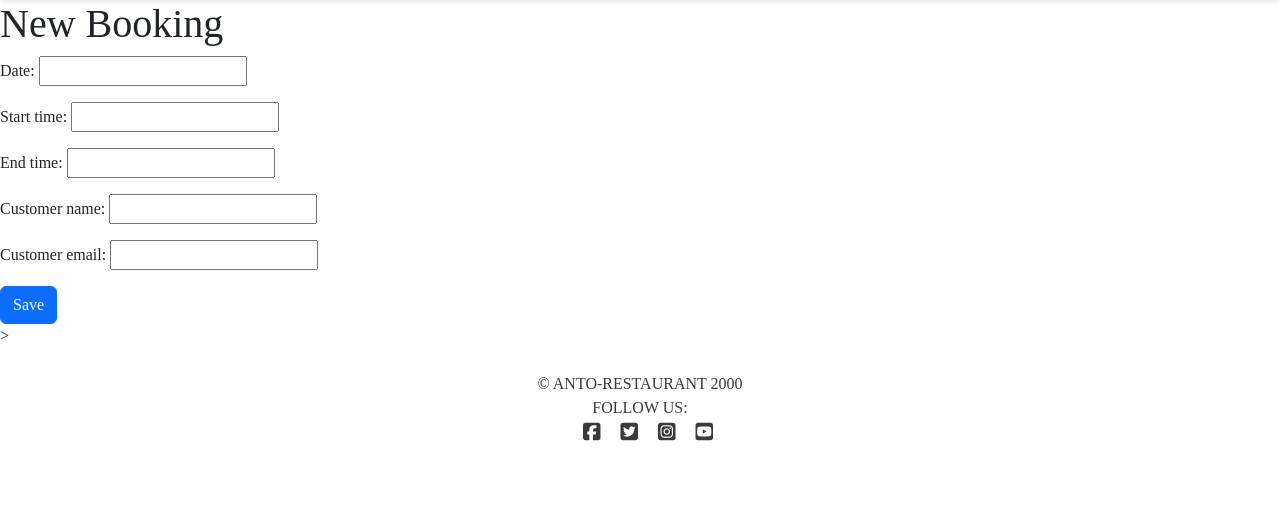
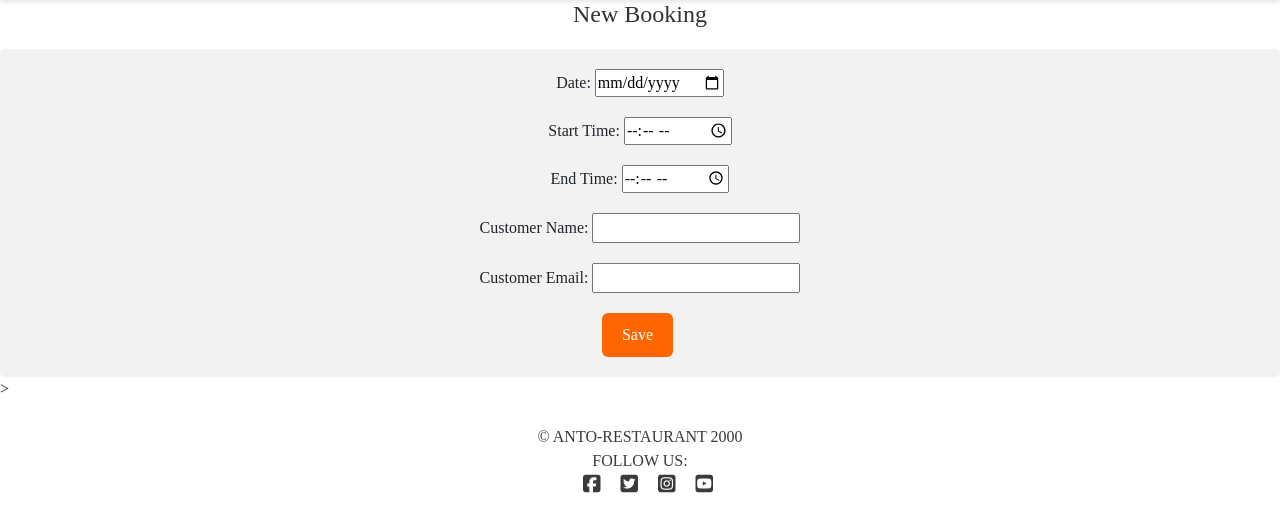
Before and after one commit to Anthonyrajlucas/django-anto-restaurant-booking-system, a Django app: page /booking/bookings/new/ in a window 1280 px wide. Shown: the part 62-594 px from the top of the page. Run offline with Django 3.2, Linux system fonts and the light colour scheme; a user stored in the database is signed in; some libraries are stand-ins or nearby versions.

Commit message:
added form details

```diff
--- a/booking/forms.py
+++ b/booking/forms.py
@@ -1,9 +1,20 @@
 from django import forms
 from .models import Booking
-
 
 
 class BookingForm(forms.ModelForm):
     class Meta:
         model = Booking
         fields = ['date', 'start_time', 'end_time', 'customer_name', 'customer_email']
+
+        date = forms.DateField(help_text="Date must be a future date")
+        widgets = {"date": forms.widgets.DateInput(attrs={"type": "date"}),
+                   'start_time': forms.TimeInput(attrs={'type': 'time'}),
+                   'end_time': forms.TimeInput(attrs={'type': 'time'})}
+        labels = {
+            "customer_name": "Customer Name",
+            "customer_email": "Customer Email",
+            "booking_date": "Date",
+            "start_time": "Start Time",
+            "end_time": "End Time",
+        }
--- a/booking/templates/booking_form.html
+++ b/booking/templates/booking_form.html
@@ -2,9 +2,9 @@
 {% load static %}
 
 {% block content %}
-    <h1>{{ form.instance.booking_id|default:'New Booking' }}</h1>
+    <h1 class="text-center">{{ form.instance.booking_id|default:'New Booking' }}</h1>
 
-    <form method="post">
+    <form class="text-center" method="post">
         {% csrf_token %}
         {{ form.as_p }}
         <button type="submit" class="btn btn-primary">Save</button>
--- a/booking/templates/booking_list.html
+++ b/booking/templates/booking_list.html
@@ -5,7 +5,7 @@
     <h1>Bookings</h1>
     <a href="{% url 'booking-create' %}" class="btn btn-primary">Create Booking</a>
 
-    <table class="table">
+    <table class="table table-bordered border-primary">
         <thead>
             <tr>
                 <th>Booking ID</th>
--- a/static/css/style.css
+++ b/static/css/style.css
@@ -146,6 +146,7 @@ iframe {
 }
 
 
+
 /*--------------------------------Login page style--------------------------*/
 /* Apply styles to the background container */
 .background-container {
@@ -202,3 +203,140 @@ iframe {
   .primaryAction:hover {
     background-color: #0056b3; /* Change the background color on hover */
   }
+
+  /*booking_list*/
+
+  /* Style the table */
+.table {
+    width: 100%;
+    border-collapse: collapse;
+    margin-top: 20px;
+}
+
+/* Style table header */
+.table th {
+    background-color: #f2f2f2;
+    text-align: left;
+    padding: 10px;
+}
+
+/* Style table rows */
+.table td {
+    padding: 10px;
+    border-bottom: 1px solid #ddd;
+}
+
+/* Style Create Booking button */
+.btn-primary {
+    background-color: #ff6600;
+    color: #fff;
+    text-decoration: none;
+    padding: 10px 20px;
+    border: none;
+}
+
+.btn-primary:hover {
+    background-color: #ff4500;
+}
+
+/* Style Edit and Delete buttons */
+.btn-primary, .btn-danger {
+    margin-right: 5px;
+}
+
+/* Style the page header */
+h1 {
+    color: #333;
+}
+
+/* Add some spacing to the page */
+.content {
+    margin: 20px;
+}
+
+/*Booking_form*/
+
+/* Style the page header */
+h1 {
+    font-size: 24px;
+    margin-bottom: 20px;
+    color: #333;
+}
+
+/* Style the form */
+form {
+    background-color: #f2f2f2;
+    padding: 20px;
+    border-radius: 5px;
+}
+
+
+form button[type="submit"]:hover {
+    background-color: #ff4500;
+}
+
+/* Style form validation errors */
+.errorlist {
+    color: red;
+    margin: 0;
+    padding: 0;
+    list-style: none;
+}
+
+/* Add some spacing to the form */
+.content {
+    margin: 20px;
+}
+
+/*Booking_confirm_delete*/
+
+/* Style the page header */
+h1 {
+    font-size: 24px;
+    margin-bottom: 20px;
+    color: #333;
+}
+
+/* Style the confirmation message */
+p {
+    font-size: 16px;
+    margin-bottom: 20px;
+}
+
+/* Style the form */
+form {
+    margin-top: 20px;
+}
+
+/* Style the Delete button */
+.btn-danger {
+    background-color: #ff3333;
+    color: #fff;
+    padding: 10px 20px;
+    border: none;
+    border-radius: 5px;
+    cursor: pointer;
+}
+
+.btn-danger:hover {
+    background-color: #ff0000;
+}
+
+/* Style the Cancel button */
+.btn-secondary {
+    background-color: #333;
+    color: #fff;
+    padding: 10px 20px;
+    border: none;
+    border-radius: 5px;
+    cursor: pointer;
+}
+
+.btn-secondary:hover {
+    background-color: #000;
+}
+
+/* Add some spacing to the page */
+.content {
+    margin: 20px;
+}
```
Also changed, not shown: db.sqlite3.
